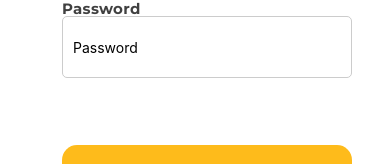
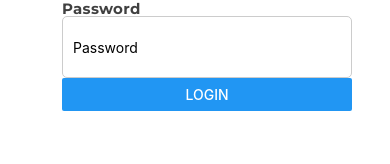
Before and after one commit to BoonHianLim/SC2006-TripSmart, a React Native app in the folder front-end/: screen /Login in a window 390 px wide. Shown: the part 380-544 px from the top of the page. Built offline with nearby package versions, Linux system fonts and the light colour scheme.

Commit message:
sign in-error

```diff
--- a/front-end/package.json
+++ b/front-end/package.json
@@ -24,11 +24,13 @@
     "expo-linear-gradient": "~12.1.2",
     "expo-status-bar": "~1.4.2",
     "react": "18.2.0",
+    "react-dom": "^18.2.0",
     "react-native": "0.71.3",
     "react-native-gesture-handler": "^2.4.2",
     "react-native-reanimated": "~2.14.4",
     "react-native-safe-area-context": "^4.3.1",
     "react-native-screens": "^3.14.1",
+    "react-native-web": "~0.18.11",
     "typescript": "^4.9.4"
   },
   "devDependencies": {
--- a/front-end/screens/Login.tsx
+++ b/front-end/screens/Login.tsx
@@ -15,9 +15,39 @@
   const handlePasswordChange = (text) => {
     setPassword(text);
   };
-  const handleLogin = () => {
+  const handleLogin = async () => {
+    console.log("adding user to database")
     // perform login action here using email and password
     // mongodb api here
+    try {
+      const response = await fetch('https://ap-southeast-1.aws.data.mongodb-api.com/app/data-yvoco/endpoint/data/v1/action/findOne', {
+        method: 'POST',
+        headers: {
+        'Content-Type': 'application/json',
+        'Access-Control-Request-Headers': '*',
+        'api-key': 'gzmrGJqDsVF9pOB6XO7nDxasKLWgOh4pOZe7LlIdQ4SXaeI1UMxJN8CSDHxJTgVM'
+    },
+
+    body: JSON.stringify({
+        'dataSource': 'seventh',
+        'database': 'Account',
+        'collection': 'People',
+        'filter': {
+            'email': email,
+            'password': password
+        }
+    })
+});
+    if (response.json.length > 0) {
+      console.log("exist");
+    } else {
+      console.log("does not exist");
+      console.log(email)
+      console.log(password)
+    }
+    } catch (err) {
+      console.log('error signing in: ', err)
+    }
   };
 
   return (
@@ -64,7 +94,7 @@
                 <View style={styles.frameContainer}>
                 <Text style={[styles.email, styles.emailTypo]}>Email</Text>
                   <View style={styles.textInputContainer}>
-
+                  {/* An Input for email address */}
                   <TextInput
                       style={styles.textInput}
                       placeholder="Email"
@@ -76,7 +106,7 @@
 
                   <Text style={[styles.email, styles.emailTypo, { marginTop: 30 }]}>Password</Text>
                   <View style={styles.textInputContainer}>
-
+                   {/* An input for password */}
                   <TextInput
                        style={styles.textInput}
                        placeholder="Password"
@@ -86,7 +116,7 @@
                     />
                   </View>
 
-
+                  <Button title="Login" onPress={handleLogin} />
                   <View style={[styles.frameParent1, styles.mt14_84]}>
 
                     <View style={styles.iconsWrapper}>
```
Also changed, not shown: 1 other file (tests, documents, lock files or other folders).
